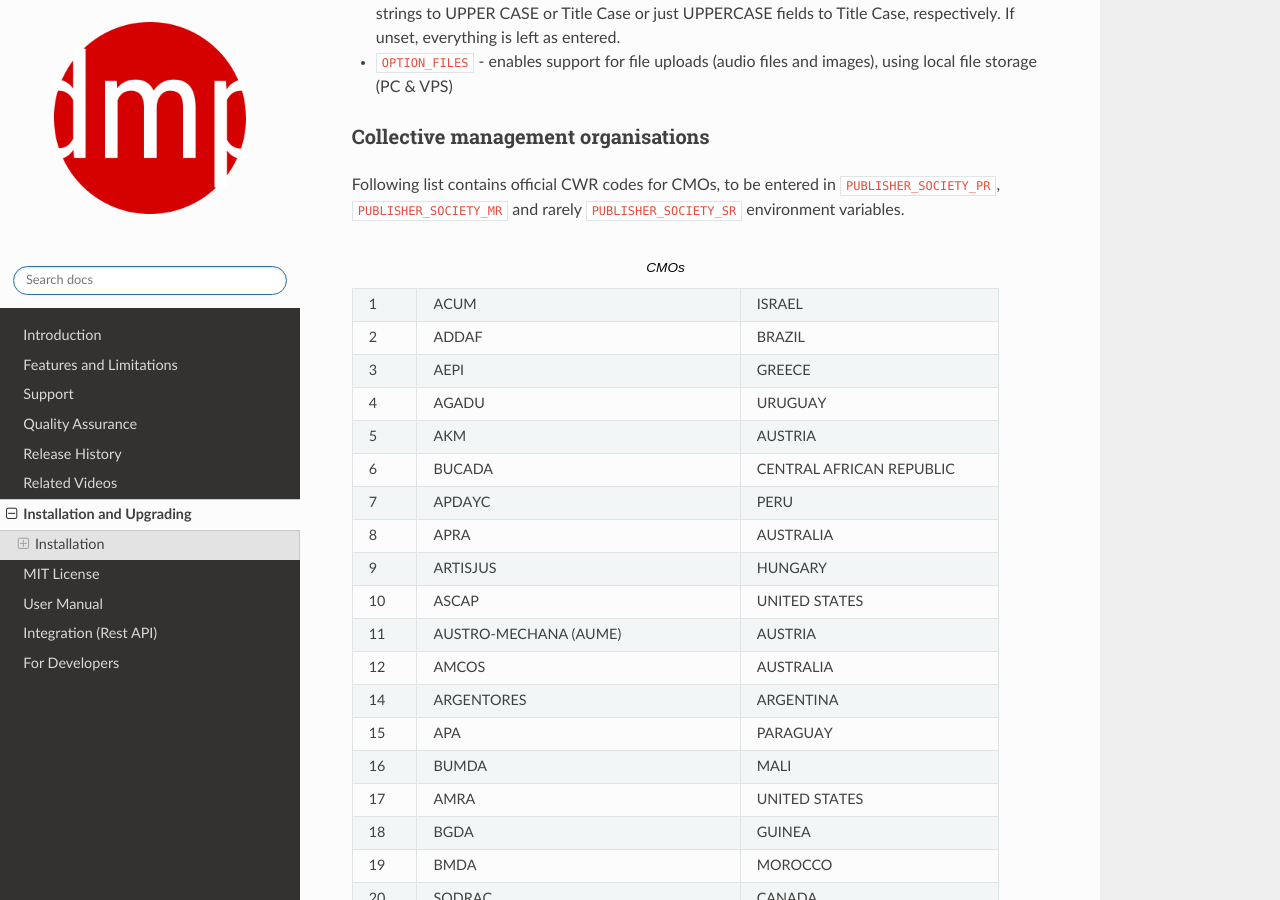
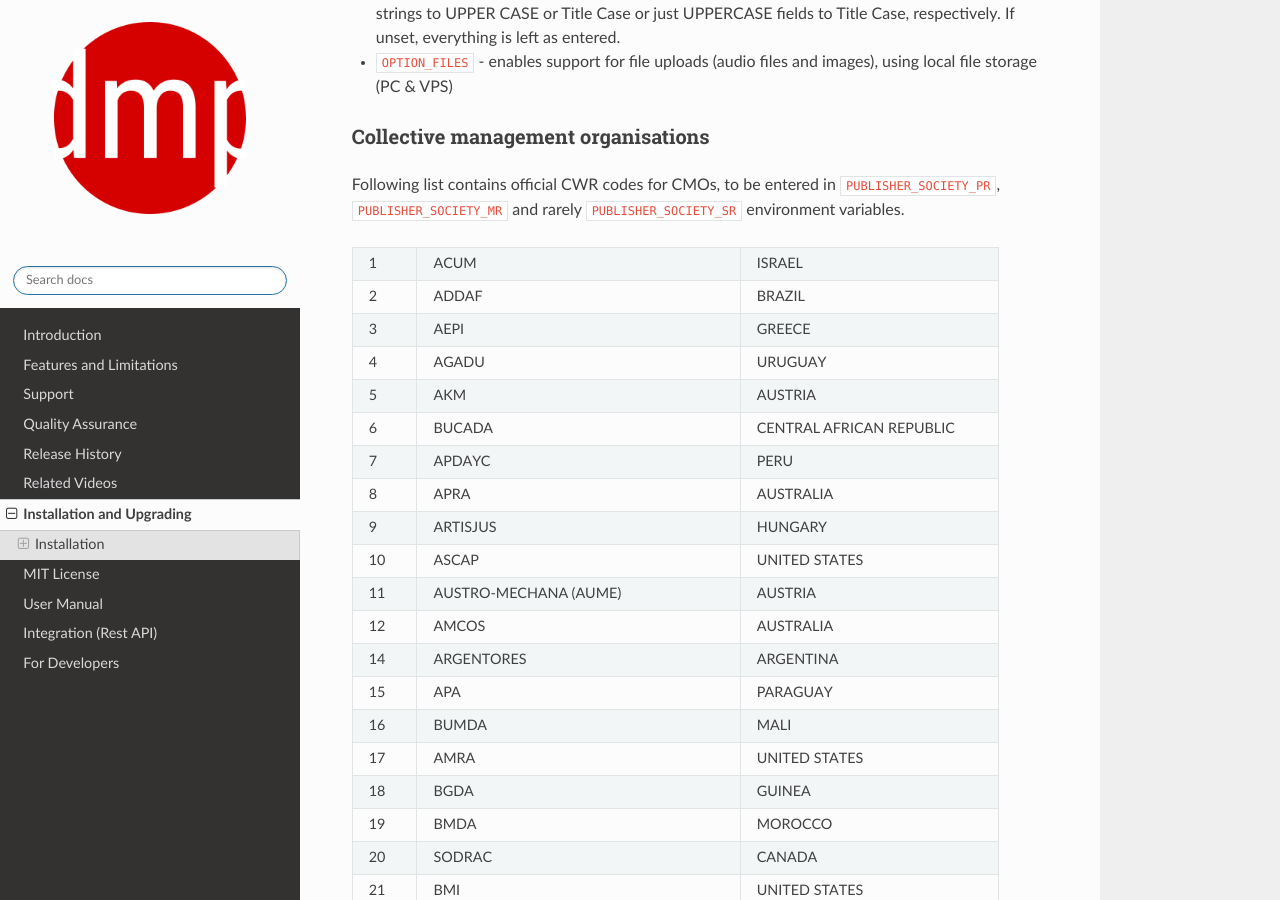
Before and after one commit to matijakolaric-com/django-music-publisher, a Sphinx documentation site: the page built from docs/installation.rst, in a window 1280 px wide and 900 px high, scrolled down 5252 px. Built offline with Sphinx 7.4.7 and the Read the Docs theme 2.0.0, drawn with Linux system fonts in a browser that asks for light colours.

Commit message:
documentation update

```diff
--- a/docs/installation.rst
+++ b/docs/installation.rst
@@ -175,7 +175,7 @@ Following list contains official CWR codes for CMOs, to be entered in ``PUBLISHE
 ``PUBLISHER_SOCIETY_MR`` and rarely ``PUBLISHER_SOCIETY_SR`` environment variables.
 
 
-.. csv-table:: CMOs
+.. csv-table::
    :file: societies.csv
    :widths: 10, 50, 40
    :header-rows: 0
```
